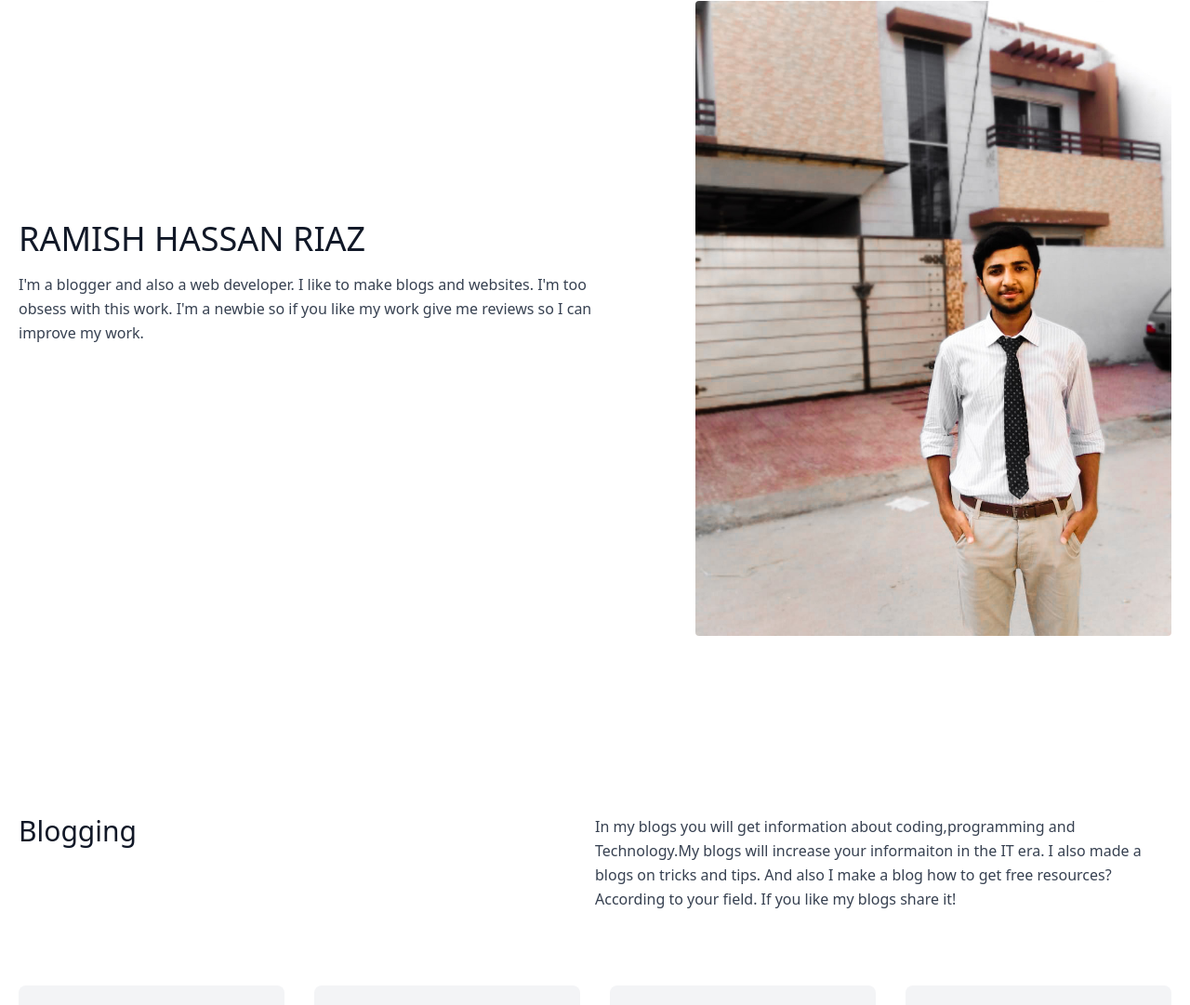
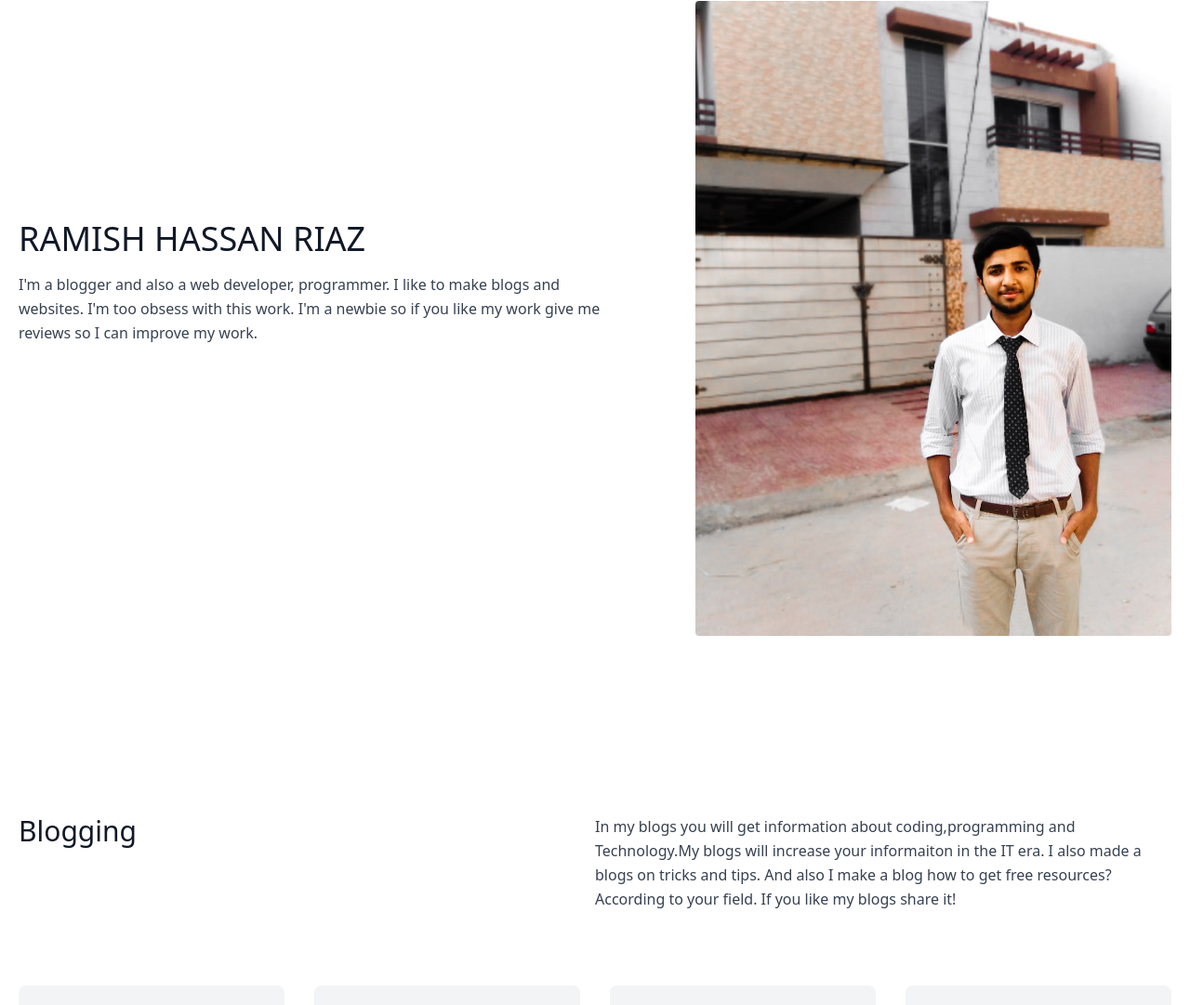
Before and after one commit to Ramishscrapper/Tailwind-CSS, a plain HTML site: page index.html in a window 1280 px wide. Shown: the part 790-1871 px from the top of the page at 93% size. Drawn offline with nearby package versions, Linux system fonts and the light colour scheme.

Commit message:
Add changes in File

```diff
--- a/index.html
+++ b/index.html
@@ -38,7 +38,7 @@
                     RAMISH HASSAN RIAZ
                 </h1>
                 <p class="mb-8 leading-relaxed">
-                    I'm a blogger and also a web developer. I like to make blogs and websites. I'm too obsess with this work. I'm a newbie so if you like my work give me reviews so I can improve my work.
+                    I'm a blogger and also a web developer, programmer. I like to make blogs and websites. I'm too obsess with this work. I'm a newbie so if you like my work give me reviews so I can improve my work.
                 </p>
                 <div class="flex justify-center">
                     <button class="inline-flex text-white bg-teal-500 border-0 py-2 px-6 focus:outline-none hover:bg-teal-600 rounded text-lg">
```
Also changed, not shown: 2 other files.
